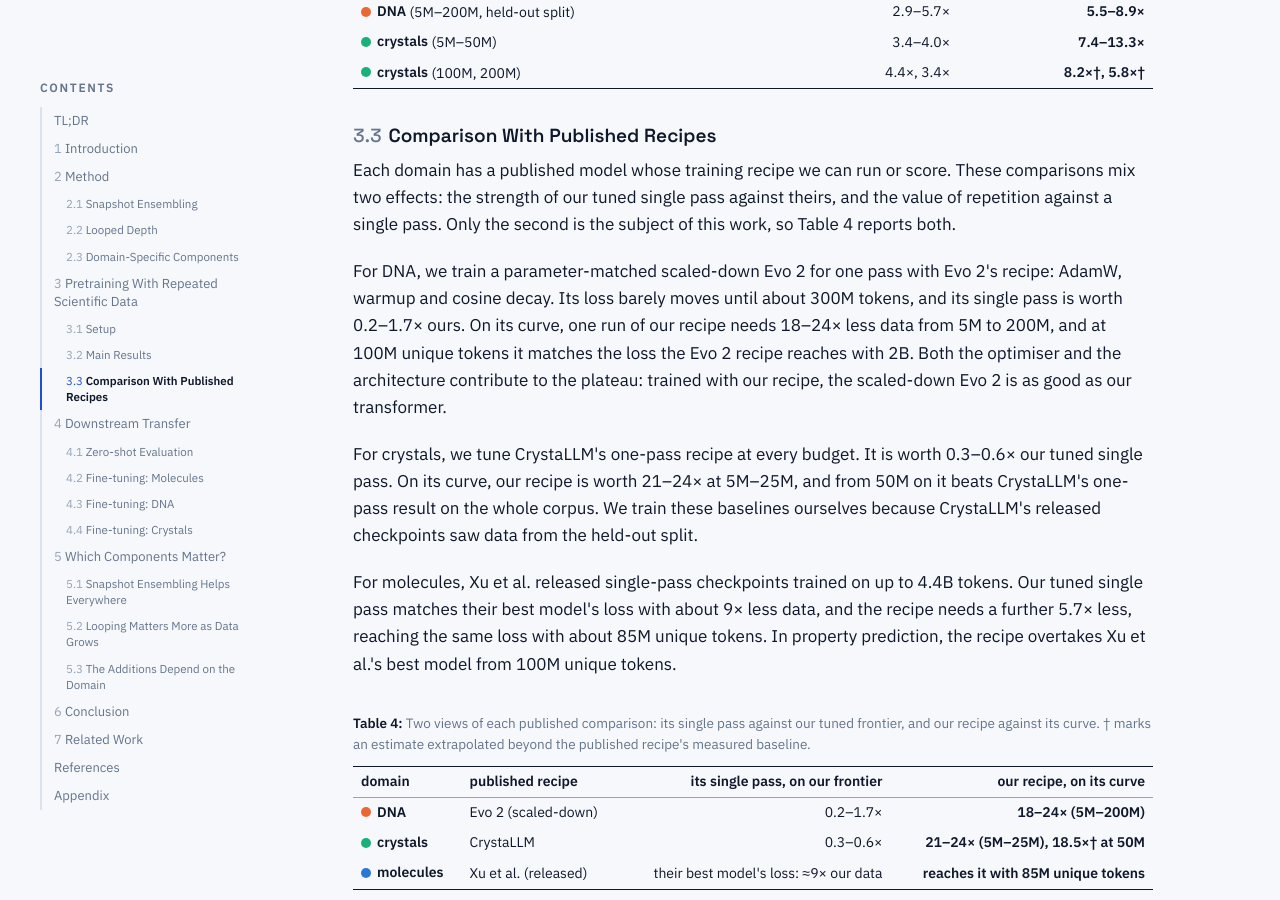
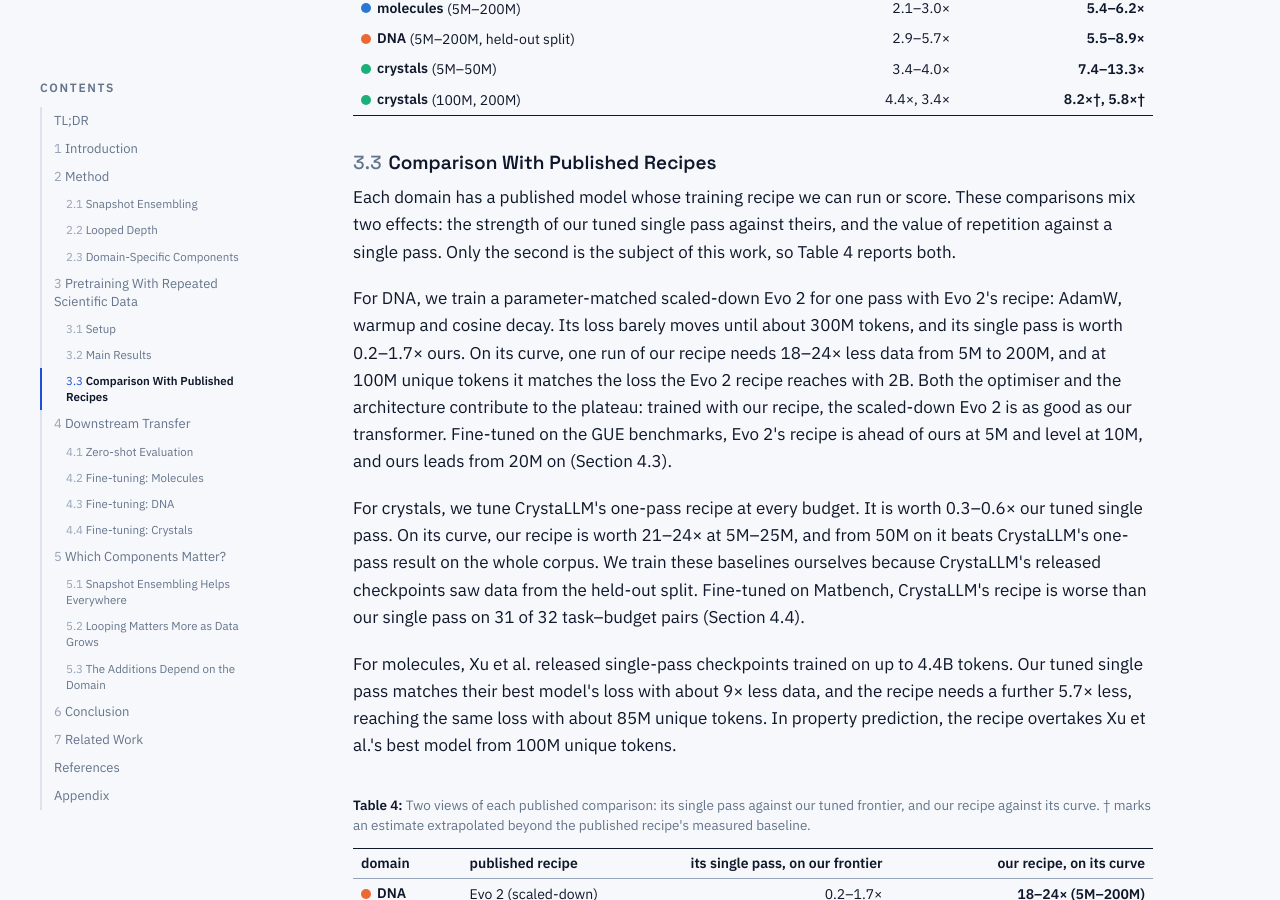
Before and after one commit to Asatheesh6561/Asatheesh6561.github.io, a Jekyll site: the page data-constrained-scientific-pretraining/index.html, which Jekyll copies as it is, in a window 1280 px wide and 900 px high, scrolled down 6095 px. Built offline with Jekyll 4.4.1, drawn with Linux system fonts in a browser that asks for light colours; some of the changed text lies outside the part shown.

Commit message:
Bring the summary text in line with the fine-tuning results
TL;DR adds the GUE multiplier; Section 3.3 adds the fine-tuned comparisons with Evo 2's and CrystaLLM's
recipes; the fine-tuning intro names the published-recipe baselines; the conclusion states where the
fine-tuned recipe overtakes each domain's published recipe.

Co-Authored-By: Claude Opus 5.5 <noreply@anthropic.com>

```diff
--- a/data-constrained-scientific-pretraining/index.html
+++ b/data-constrained-scientific-pretraining/index.html
@@ -206,7 +206,7 @@
         <li>We present one pretraining recipe for repeated data that works across three scientific domains which share almost nothing at the level of tokens: <span class="dom chem">molecules</span> as SMILES strings, <span class="dom dna">eukaryotic DNA</span>, and <span class="dom cryst">crystal structures</span> as CIF files. The recipe combines snapshot ensembling over cyclic schedules with looped depth.</li>
         <li>One training run is worth <strong>5.4–6.2×</strong> as much unique data as a tuned single pass for molecules, <strong>5.5–8.9×</strong> for DNA, and <strong>7.4–13.3×</strong> for crystals where the full multiplier can be measured. Tuned plain repetition is worth only 2.1–3.0×, 2.9–5.7× and 3.4–4.4×.</li>
         <li>Against the published training recipe of each domain, run on the same data, the recipe needs about 20× less data for DNA (Evo 2) and crystals (CrystaLLM). For molecules, 85M unique tokens reach the loss of Xu et al.'s best released model, which was trained on 4.4B tokens.</li>
-        <li>The gains carry over beyond pretraining, to molecular and materials property prediction, gene annotation, the GUE DNA benchmarks, zero-shot clinical variant effects and zero-shot crystal structure prediction.</li>
+        <li>The gains carry over beyond pretraining, to molecular and materials property prediction, gene annotation, the GUE DNA benchmarks, zero-shot clinical variant effects and zero-shot crystal structure prediction. With LoRA fine-tuning on the 27 GUE benchmarks, one run is worth 2.8–15.5× as much unique data as a single pass.</li>
         <li>Snapshot ensembling and looping help in every domain, and looping matters more as the dataset grows. Chain distillation and weight perturbation help only in some domains.</li>
       </ul>
     </section>
@@ -311,8 +311,8 @@
 
     <h3 id="published"><span class="num">3.3</span>Comparison With Published Recipes</h3>
     <p>Each domain has a published model whose training recipe we can run or score. These comparisons mix two effects: the strength of our tuned single pass against theirs, and the value of repetition against a single pass. Only the second is the subject of this work, so Table 4 reports both.</p>
-    <p>For DNA, we train a parameter-matched scaled-down Evo 2 for one pass with Evo 2's recipe: AdamW, warmup and cosine decay. Its loss barely moves until about 300M tokens, and its single pass is worth 0.2–1.7× ours. On its curve, one run of our recipe needs 18–24× less data from 5M to 200M, and at 100M unique tokens it matches the loss the Evo 2 recipe reaches with 2B. Both the optimiser and the architecture contribute to the plateau: trained with our recipe, the scaled-down Evo 2 is as good as our transformer.</p>
-    <p>For crystals, we tune CrystaLLM's one-pass recipe at every budget. It is worth 0.3–0.6× our tuned single pass. On its curve, our recipe is worth 21–24× at 5M–25M, and from 50M on it beats CrystaLLM's one-pass result on the whole corpus. We train these baselines ourselves because CrystaLLM's released checkpoints saw data from the held-out split.</p>
+    <p>For DNA, we train a parameter-matched scaled-down Evo 2 for one pass with Evo 2's recipe: AdamW, warmup and cosine decay. Its loss barely moves until about 300M tokens, and its single pass is worth 0.2–1.7× ours. On its curve, one run of our recipe needs 18–24× less data from 5M to 200M, and at 100M unique tokens it matches the loss the Evo 2 recipe reaches with 2B. Both the optimiser and the architecture contribute to the plateau: trained with our recipe, the scaled-down Evo 2 is as good as our transformer. Fine-tuned on the GUE benchmarks, Evo 2's recipe is ahead of ours at 5M and level at 10M, and ours leads from 20M on (Section 4.3).</p>
+    <p>For crystals, we tune CrystaLLM's one-pass recipe at every budget. It is worth 0.3–0.6× our tuned single pass. On its curve, our recipe is worth 21–24× at 5M–25M, and from 50M on it beats CrystaLLM's one-pass result on the whole corpus. We train these baselines ourselves because CrystaLLM's released checkpoints saw data from the held-out split. Fine-tuned on Matbench, CrystaLLM's recipe is worse than our single pass on 31 of 32 task–budget pairs (Section 4.4).</p>
     <p>For molecules, Xu et al. released single-pass checkpoints trained on up to 4.4B tokens. Our tuned single pass matches their best model's loss with about 9× less data, and the recipe needs a further 5.7× less, reaching the same loss with about 85M unique tokens. In property prediction, the recipe overtakes Xu et al.'s best model from 100M unique tokens.</p>
 
     <figure class="table" id="tab-published">
@@ -377,7 +377,7 @@
       </table></div>
     </figure>
 
-    <p>All fine-tuning in the main text uses small LoRA adapters on a frozen pretrained network, so a task's score reflects what pretraining put into the representation. We fine-tune single checkpoints from the recipe and from the single-epoch frontier at each budget, and report each domain's tasks separately (Figures 4–6).</p>
+    <p>All fine-tuning in the main text uses small LoRA adapters on a frozen pretrained network, so a task's score reflects what pretraining put into the representation. At each budget we fine-tune checkpoints from the recipe, the single-epoch frontier and the domain's published recipe with the same protocol, and report each domain separately (Figures 4–6).</p>
 
     <h3 id="ft-molecules"><span class="num">4.2</span>Fine-tuning: Molecules</h3>
     <p>BACE, BBBP, ClinTox, SIDER and Tox21 are classification benchmarks scored by ROC-AUC, and ESOL, FreeSolv and Lipophilicity are regression benchmarks scored by RMSE, all on scaffold splits. Pooled over the eight tasks, the recipe trained on 50M unique tokens fine-tunes better than a single pass over 3B tokens, and from 100M it overtakes the best released model of Xu et al. The individual curves show how the gain varies between tasks.</p>
@@ -438,7 +438,7 @@
     <p>Chain distillation adds 0.4–0.6× for molecules at 50M tokens and below. It adds little for DNA, and adding it to the crystal recipe did not help. Weight perturbation helps measurably only for crystals at 10M.</p>
 
     <h2 id="conclusion"><span class="num">6</span>Conclusion</h2>
-    <p>Molecules, DNA and crystals look very different to a language model, yet the same core recipe of looped depth and an ensemble of training snapshots helps in all three. One run performs like a single pass with roughly five to thirteen times as much unique data, and against the published recipes for DNA and crystals it reaches the same loss with about twenty times less data. The gain carries over to downstream tasks, with LoRA fine-tuning and zero-shot.</p>
+    <p>Molecules, DNA and crystals look very different to a language model, yet the same core recipe of looped depth and an ensemble of training snapshots helps in all three. One run performs like a single pass with roughly five to thirteen times as much unique data, and against the published recipes for DNA and crystals it reaches the same loss with about twenty times less data. The gain carries over to downstream tasks, with LoRA fine-tuning and zero-shot. Fine-tuned, the recipe overtakes Xu et al.'s best released model from 100M unique tokens, Evo 2's recipe on the GUE benchmarks from 20M, and CrystaLLM's recipe trained on the whole corpus from 50M.</p>
     <p>There are many interesting open questions. The first is how far the gain continues beyond 200M unique tokens, where our comparisons increasingly exceed the longest measured single pass. The second is why looping matters more as the dataset grows. <a class="ref" data-ref="chen">Chen et al.</a> find that looping regularises multi-epoch training and becomes compute-optimal as models grow, which suggests testing more loops at larger budgets. The third is how broadly the recipe transfers; future posts in this series will test further scientific domains.</p>
 
     <h2 id="related-work"><span class="num">7</span>Related Work</h2>
```
